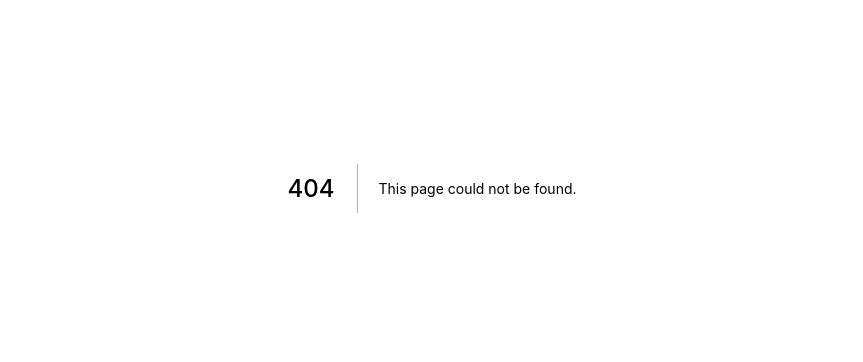
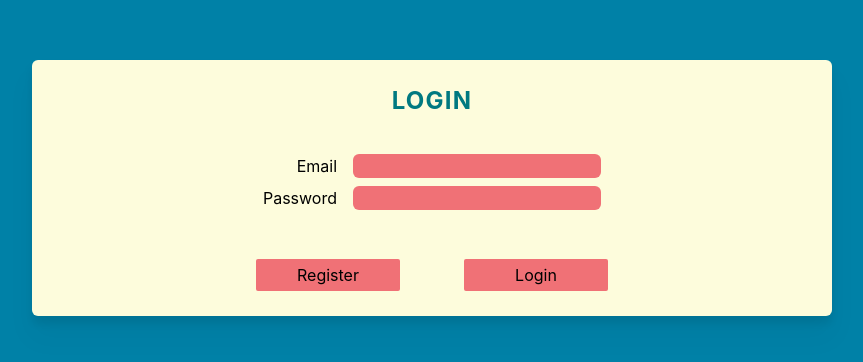
Before and after one commit to meherGill/volunteer-app, a Next.js app: page /login in a window 1280 px wide. Before the commit this address had no page. Shown: the part 212-574 px from the top of the page, without its empty margins (208-1071 px from the left). Built offline with nearby package versions, Linux system fonts and the light colour scheme.

Commit message:
moved stuff to src, created login page skeleton

```diff
--- a/package.json
+++ b/package.json
@@ -17,8 +17,11 @@
     "@types/node": "17.0.23",
     "@types/react": "17.0.43",
     "@types/react-dom": "17.0.14",
+    "autoprefixer": "^10.4.4",
     "eslint": "8.12.0",
     "eslint-config-next": "12.1.1",
+    "postcss": "^8.4.12",
+    "tailwindcss": "^3.0.23",
     "typescript": "4.6.3"
   }
 }
--- /dev/null
+++ b/postcss.config.js
@@ -0,0 +1,6 @@
+module.exports = {
+  plugins: {
+    tailwindcss: {},
+    autoprefixer: {},
+  },
+}
--- /dev/null
+++ b/public/Colors.ts
@@ -0,0 +1,14 @@
+const Palette = {
+    // "primaryColorA" : "#0081A7",
+    // "primaryColorB" : "#00AFB9",
+    // "secondaryColor"  : "#F07167",
+    // "terenaryColorA" : "#FDFCDC",
+    // "terenaryColorB" : "#FED9B7",
+    primaryFontColor: "#00AFB9",
+    mainBackgroundColor: "#0081A7",
+    buttonColor : "#F07167",
+    secondaryBackgroundColor: "#FDFCDC",
+    alertBox: "#FED9B7",
+}
+
+export default Palette
--- /dev/null
+++ b/src/pages/home.tsx
@@ -0,0 +1,11 @@
+import type { NextPage } from 'next'
+
+const Home : NextPage = () => {
+    {console.log("home")}
+   return (
+       <div>
+       </div>
+   )
+}
+
+export default Home
--- /dev/null
+++ b/src/pages/index.tsx
@@ -0,0 +1,30 @@
+import type { NextPage } from 'next'
+import { useRouter } from 'next/router';
+import { useState , useEffect} from 'react'
+
+
+
+const Home: NextPage = () => {
+
+  const router = useRouter()
+  const [userAuth , setuserAuth] = useState<boolean>(false);
+
+  useEffect(() => {
+    let auth_value : boolean = (localStorage.getItem("signedIn") === 'true')
+    setuserAuth(auth_value)
+    if (auth_value){
+      router.push('/home')
+    }
+    else{
+      router.push("/login")
+    }
+  }, [])
+
+  return (
+    <div>
+
+    </div>
+  )
+}
+
+export default Home
--- /dev/null
+++ b/src/pages/login.tsx
@@ -0,0 +1,29 @@
+import type { NextPage } from 'next'
+import Palette from '../../public/Colors'
+
+const Login : NextPage = () => {
+	{console.log("login")}
+   return (
+	   <div className='h-screen w-screen bg-bg1-500 flex justify-center items-center'>
+		   <div className='flex flex-col justify-around items-center rounded-md drop-shadow-xl w-150 h-64 bg-bg2-500'>
+			   <h1 className="h-5 text-2xl tracking-wider font-bold text-pFont-500">LOGIN</h1>
+			   <div className='text-sFont'>
+					<div className='w-full flex justify-end mb-2'>
+						<label htmlFor="email" className='mr-4'>Email</label>
+						<input type="email" name="email" className="bg-btn-500 rounded-md text-lFont-500"></input>
+					</div>
+					<div className='w-full flex justify-end'>
+						<label htmlFor="password" className='mr-4'>Password</label>
+						<input type="password" name="password" className="bg-btn-500 rounded-md text-lFont-500"></input>
+					</div>
+				</div>
+				<div className="flex">
+				   <button className='bg-btn-500 w-36 h-8 mr-8 rounded-sm'>Register</button>
+				   <button className='bg-btn-500 w-36 h-8 ml-8 rounded-sm'>Login</button>
+				</div>
+			</div>
+	   </div>
+   )
+}
+
+export default Login
--- a/styles/globals.css
+++ b/src/styles/globals.css
@@ -1,3 +1,7 @@
+@tailwind base;
+@tailwind components;
+@tailwind utilities;
+
 html,
 body {
   padding: 0;
--- /dev/null
+++ b/tailwind.config.js
@@ -0,0 +1,38 @@
+module.exports = {
+  content: [
+    "./src/pages/**/*.{js,ts,jsx,tsx}",
+    "./components/**/*.{js,ts,jsx,tsx}",
+  ],
+  theme: {
+    extend: {
+      colors: {
+        pFont: {
+          500: "#007980",
+        },
+        sFont: {
+          500: "#000000"
+        },
+        lFont: {
+          500: "#FFFFFF",
+        },
+        bg1 : {
+          500: "#0081A7",
+        },
+        bg2 : {
+          500: "#FDFCDC",
+
+        },
+        btn : {
+          500 : "#F07176",
+        },
+        alrtBx : {
+          500 : "#FED9B7",
+        }
+      },
+      spacing: {
+        150: '800px'
+      }
+    },
+  },
+  plugins: [],
+}
```
Also changed, not shown: pages/index.tsx (deleted, +0 -72 lines), src/pages/_app.tsx (renamed from pages/_app.tsx), src/pages/api/hello.ts (renamed from pages/api/hello.ts), src/styles/Home.module.css (renamed from styles/Home.module.css), 1 other file (tests, documents, lock files or other folders).
